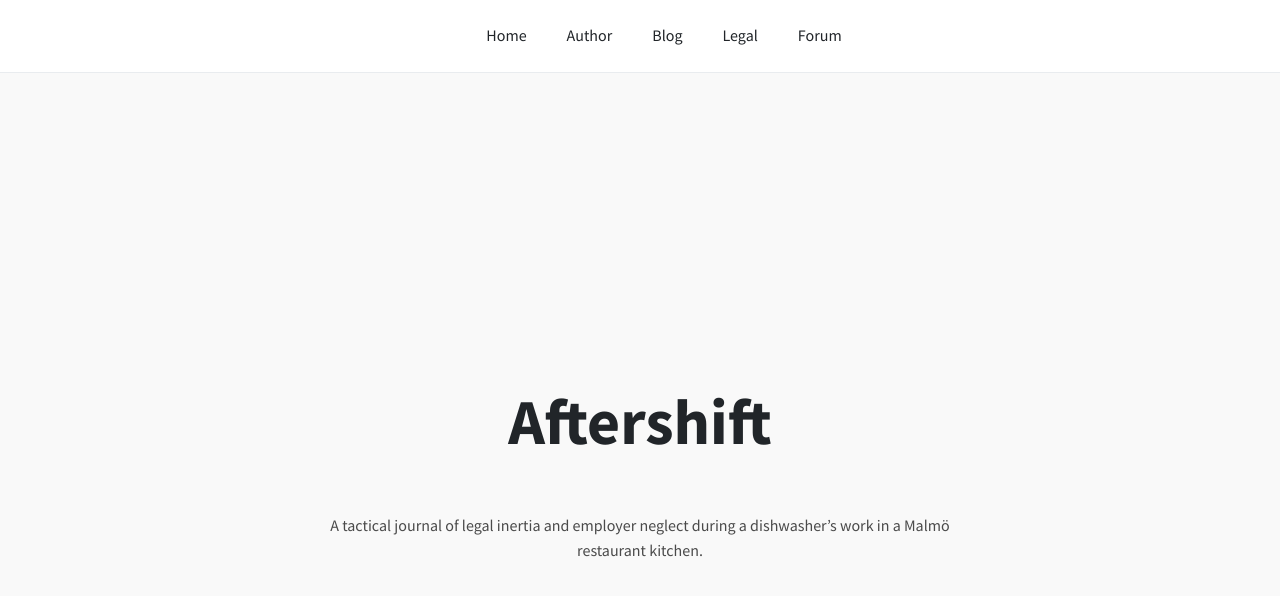
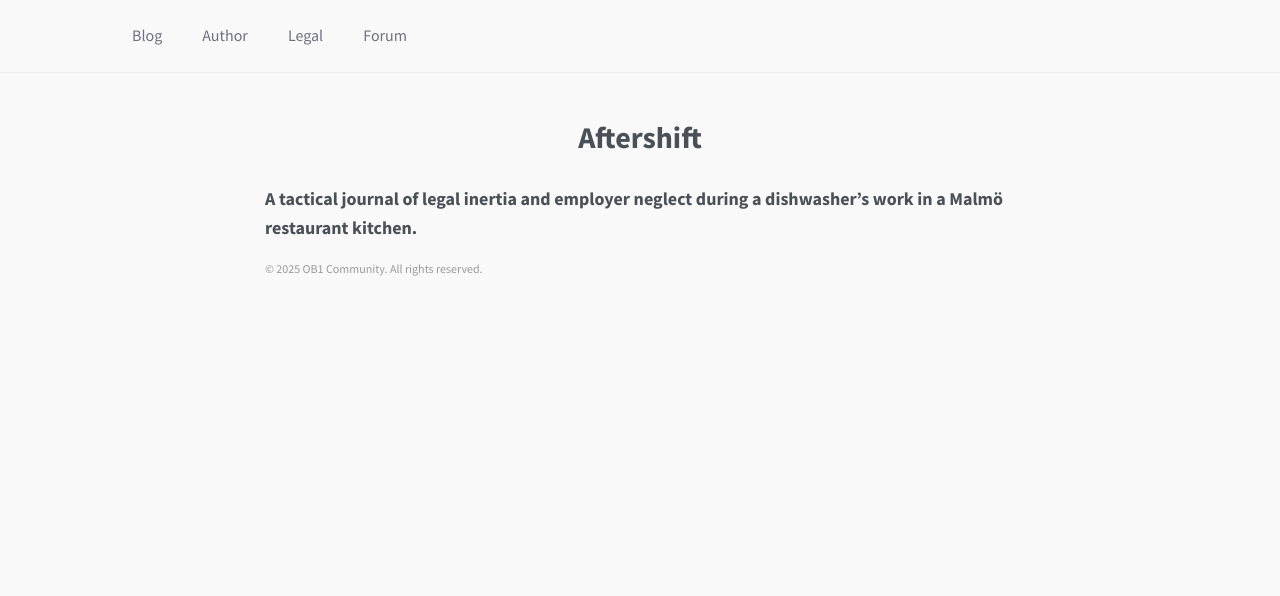
Before and after one commit to domainController/aftershift-vanilla, a plain HTML site: page index.html in a window 1280 px wide. Shown: the top 596 px of the page. Drawn offline with Linux system fonts and the light colour scheme.

Commit message:
Legal work

```diff
--- /dev/null
+++ b/assets/css/legal.css
@@ -0,0 +1,115 @@
+/* === BASE GLOBAL === */
+body {
+  background-color: #f9f9f9;
+  color: #495057;
+  font-family: 'Source Sans Pro', sans-serif;
+  font-size: 16px;
+  line-height: 1.6;
+  margin: 0;
+  padding: 0;
+}
+
+/* === CONTAINER CENTRAL === */
+.legal-container {
+  max-width: 750px;
+  margin: 0 auto;
+  padding: 40px 20px;
+}
+
+
+.legal-container h4 {
+  font-size: 16px;
+  line-height: 23px;
+  margin: 5px 0;
+  color: #495057; /* Ton gris légal sérieux */
+  font-weight: 600;
+}
+/* === TITRE PRINCIPAL === */
+h1 {
+  font-size: 30px;
+  font-weight: 700;
+  text-align: center;
+  color: #495057;
+}
+
+
+/* === LIENS === */
+a {
+  color: #495057;
+  text-decoration: none;
+}
+
+a:hover {
+  text-decoration: underline;
+}
+
+/* === LISTES ORDONNÉES NUMÉROTÉES STYLE COMMENTO === */
+ol {
+  list-style: none;
+  counter-reset: mycounter;
+  margin: 0 0 15px 0;
+  padding: 0 0 24px 0;
+}
+
+ol li {
+  counter-increment: mycounter;
+  position: relative;
+  padding-left: 1.5em;
+  margin: 6px 0;
+}
+
+ol li::before {
+  content: counter(mycounter) ".";
+  position: absolute;
+  left: 0;
+  color: #495057;
+  font-weight: bold;
+}
+
+.navbar {
+  position: absolute;
+  top: 0;
+  display: flex;
+  width: 100%;
+  padding: 12px;
+  margin-bottom: 12px;
+  z-index: 5;
+  background-color: #f9f9f9; /* optionnel */
+}
+
+.navbar-item {
+  display: flex;
+  align-items: center;
+  padding-left: 12px;
+  padding-right: 12px;
+  font-size: 16px;
+  height: 48px;
+  color: #707080;
+  text-decoration: none;
+}
+
+.navbar-item:hover {
+  background-color: #f9f9f9;
+}
+
+.navbar-logo-text {
+  font-size: 16px;
+  margin-left: 56px;
+  color: #495057;
+  font-weight: 600;
+}
+
+.navbar-item.current-navbar-item {
+  background-color: #f8f9fa;
+  color: #495057;
+}
+
+.navbar-logo-text {
+  font-size: 34px; /* réduit depuis 40, mais toujours plus grand que le reste */
+  font-weight: 800; /* plus massif que 700 */
+  letter-spacing: -1px; /* resserre les lettres, visuellement plus compact */
+  line-height: 1;
+  margin-left: 56px;
+  color: #495057; /* ou #1a1a1a pour une petite nuance sobre */
+  font-family: 'Source Sans Pro', sans-serif; /* pour matcher ton texte principal */
+}
--- a/assets/css/main.css
+++ b/assets/css/main.css
@@ -43,8 +43,8 @@ h1 {
   margin: 0 0 1rem;
 }
 
-h2 { font-size: 24px; margin: 1.5rem 0 .75rem; }
-h3 { font-size: 18px; margin: 1.25rem 0 .5rem; }
+h2 { font-size: 18px; margin: 1.5rem 0 .75rem; }
+h3 { font-size: 14px; margin: 1.25rem 0 .5rem; }
 
 /* === LIENS === */
 a { color: #495057; text-decoration: none; }
--- a/index.html
+++ b/index.html
@@ -1,55 +1,38 @@
+
+
+
 <!DOCTYPE html>
 <html lang="en">
 <head>
-  <meta charset="UTF-8" />
-  <meta name="viewport" content="width=device-width, initial-scale=1.0" />
-  <meta name="description" content="Aftershift – A tactical journal of legal inertia and employer neglect during a dishwasher’s work in a Malmö restaurant kitchen." />
-  <title>Aftershift</title>
-  <link rel="stylesheet" href="/assets/css/main.css" />
-  <style>
-    .hero {
-      display: flex;
-      flex-direction: column;
-      justify-content: center;
-      align-items: center;
-      height: 100vh;
-      text-align: center;
-      padding: 0 24px;
-    }
-    .hero h1 {
-      font-size: 64px;
-      margin-bottom: 1rem;
-      color: #212529;
-    }
-    .hero h2 {
-      font-size: 16px;
-      font-weight: 400;
-      color: #4a4a4a;
-      max-width: 620px;
-    }
-    .navbar {
-      justify-content: center;
-      background-color: #ffffff;
-    }
-    .navbar-item {
-      color: #212529;
-    }
-    .navbar-item:hover {
-      background-color: #f0f0f0;
-    }
-  </style>
+    <meta charset="UTF-8">
+    <meta name="viewport" content="width=device-width, initial-scale=1.0">
+    <meta http-equiv="X-UA-Compatible" content="ie=edge">
+    <title>Welcome to OB1</title>
+    <link rel="stylesheet" href="assets/css/main.css">
 </head>
 <body>
-  <nav class="navbar">
-    <a class="navbar-item" href="/">Home</a>
-    <a class="navbar-item" href="/author.html">Author</a>
-    <a class="navbar-item" href="/blog.html">Blog</a>
-    <a class="navbar-item" href="/legal.html">Legal</a>
-    <a class="navbar-item" href="https://www.ob1.se/forum">Forum</a>
-  </nav>
-  <main class="hero">
-    <h1>Aftershift</h1>
-    <h2>A tactical journal of legal inertia and employer neglect during a dishwasher’s work in a Malmö restaurant kitchen.</h2>
-  </main>
+
+<header>
+    <div class="navbar">
+        <a href="/posts" class="navbar-item navbar-logo-text"></a>
+        <a href="/posts.html" class="navbar-item">Blog</a>
+                <a href="/about.html" class="navbar-item">Author</a>
+        <a href="/legal.html" class="navbar-item">Legal</a>
+        <a href="https://ob1.se/forum.html" class="navbar-item">Forum</a>
+
+    </div>
+</header>
+
+<main>
+    <div class="legal-container">
+      <main class="hero">
+        <h1>Aftershift</h1>
+        <h2>A tactical journal of legal inertia and employer neglect during a dishwasher’s work in a Malmö restaurant kitchen.</h2>
+      </main><footer>
+            <p style="margin-top: 1rem; font-size: 12px; color: #999;">&copy; 2025 OB1 Community. All rights reserved.</p>
+        </footer>
+    </div>
+</main>
+
 </body>
 </html>
```
Also changed, not shown: legal.html (+1 -0 lines), 2 other files.
